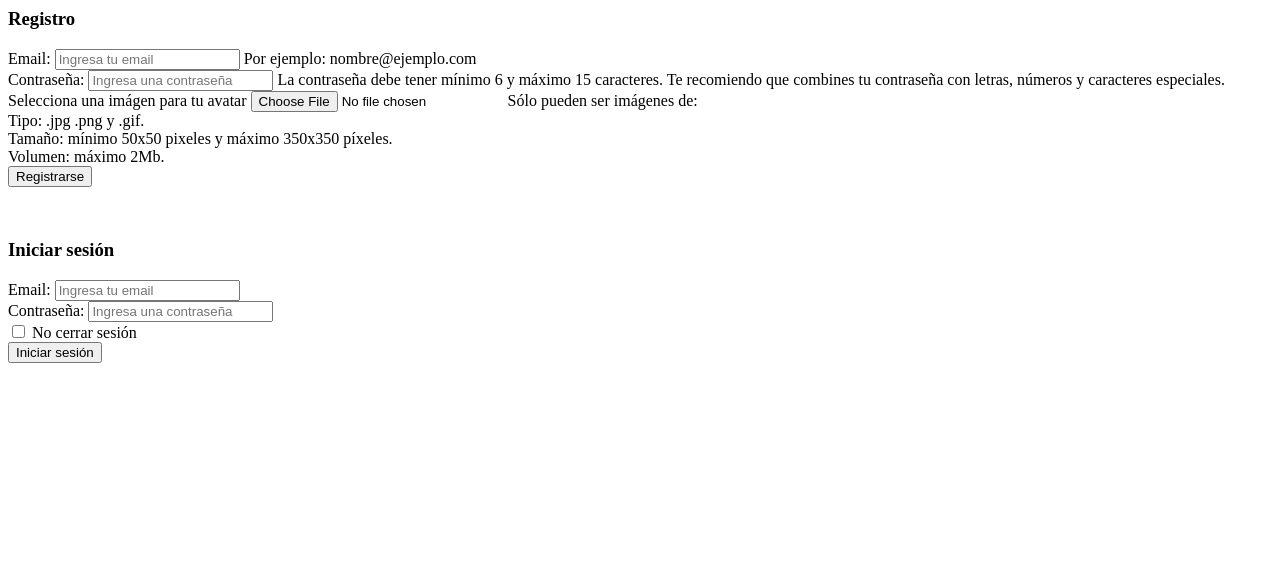
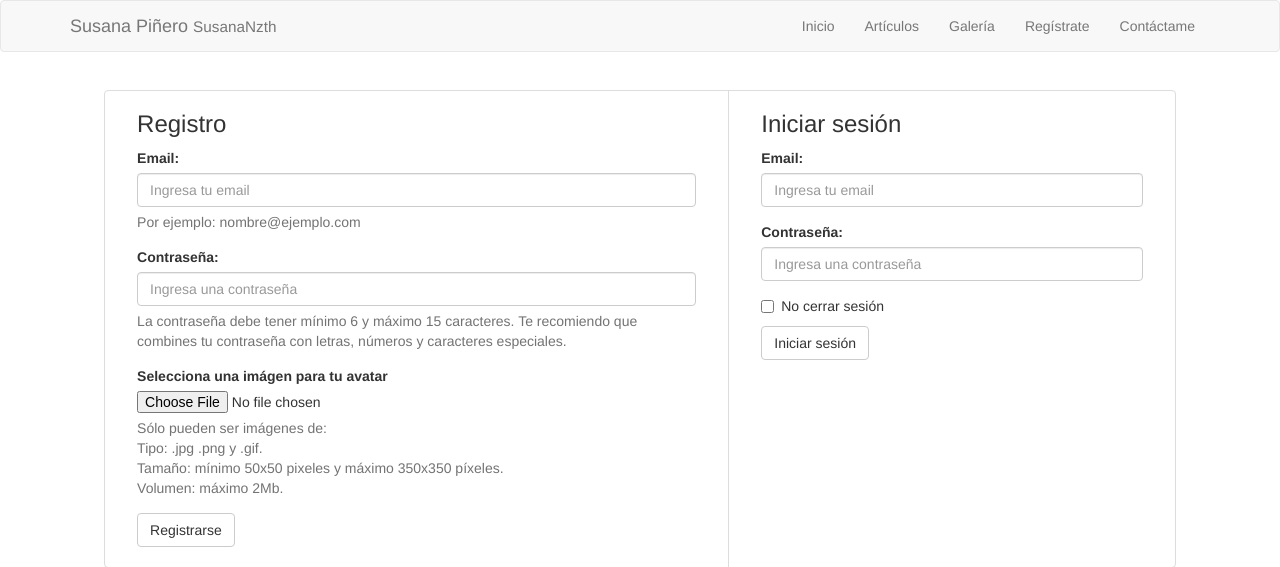
Before and after one commit to susananzth/LP_Bootstrap, a PHP site: page /login.php in a window 1280 px wide. Shown: the top 567 px of the page. Run offline with PHP 8.4, Linux system fonts and the light colour scheme.

Commit message:
Modificando galery

```diff
--- a/article.html
+++ b/article.html
@@ -52,7 +52,7 @@
             <ul class="nav navbar-nav navbar-right text-right">
                 <li><a href="index.html">Inicio</a></li>
                 <li><a href="article.html">Artículos</a></li>
-                <li><a href="galery.html">Galería</a></li>
+                <li><a href="galery.php">Galería</a></li>
                 <li><a href="login.php">Regístrate</a></li>
                 <li><a href="contact.html">Contáctame</a></li>
             </ul>
--- a/contact.html
+++ b/contact.html
@@ -52,7 +52,7 @@
             <ul class="nav navbar-nav navbar-right text-right">
                 <li><a href="index.html">Inicio</a></li>
                 <li><a href="article.html">Artículos</a></li>
-                <li><a href="galery.html">Galería</a></li>
+                <li><a href="galery.php">Galería</a></li>
                 <li><a href="login.php">Regístrate</a></li>
                 <li><a href="contact.html">Contáctame</a></li>
             </ul>
--- a/galery.html
+++ b/galery.php
@@ -52,7 +52,7 @@
             <ul class="nav navbar-nav navbar-right text-right">
                 <li><a href="index.html">Inicio</a></li>
                 <li><a href="article.html">Artículos</a></li>
-                <li><a href="galery.html">Galería</a></li>
+                <li><a href="galery.php">Galería</a></li>
                 <li><a href="login.php">Regístrate</a></li>
                 <li><a href="contact.html">Contáctame</a></li>
             </ul>
--- a/index.html
+++ b/index.html
@@ -50,7 +50,7 @@
             <ul class="nav navbar-nav navbar-right text-right">
                 <li><a class="link" href="index.html">Inicio</a></li>
                 <li><a class="link" href="article.html">Artículos</a></li>
-                <li><a class="link" href="galery.html">Galería</a></li>
+                <li><a class="link" href="galery.php">Galería</a></li>
                 <li><a class="link" href="login.php">Regístrate</a></li>
                 <li><a class="link" href="contact.html">Contáctame</a></li>
             </ul>
--- a/login.php
+++ b/login.php
@@ -1,4 +1,5 @@
-
+<?php include("partials/top_page.php"); ?>
+<?php include("partials/nav.php"); ?>
 <section>
     <div class="container ecc">
         <div class="row">
@@ -61,5 +62,5 @@
         </div>
 
     </div>
-
 </section>
+<?php include("partials/footer.php"); ?>
--- a/partials/footer.php
+++ b/partials/footer.php
@@ -4,8 +4,8 @@
     </div>
 </footer>
 
-<script type="text/javascript" src="../js/jquery-3.2.1.min.js"></script>
-<script type="text/javascript" src="../js/bootstrap.min.js"></script>
+<script type="text/javascript" src="js/jquery-3.2.1.min.js"></script>
+<script type="text/javascript" src="js/bootstrap.min.js"></script>
 
 </body>
 </html>
--- a/partials/nav.php
+++ b/partials/nav.php
@@ -1,3 +1,4 @@
+
 <nav id="navbar" class="navbar navbar-default" role="navigation">
     <div class="container">
         <div class="navbar-header">
@@ -8,7 +9,7 @@
             </button>
             <!--Logo-->
             <div class="navbar-header">
-                <a class="navbar-brand" href="../index.html">
+                <a class="navbar-brand" href="/index.html">
                     Susana Piñero <small> SusanaNzth</small>
                 </a>
             </div>
@@ -16,11 +17,11 @@
         <!--Drop-down navigation bar | Barra de navegación desplegable-->
         <div class="collapse navbar-collapse" id="nav">
             <ul class="nav navbar-nav navbar-right text-right">
-                <li><a href="../index.html">Inicio</a></li>
-                <li><a href="../article.html">Artículos</a></li>
-                <li><a href="../galery.html">Galería</a></li>
-                <li><a href="../login.php">Regístrate</a></li>
-                <li><a href="../contact.html">Contáctame</a></li>
+                <li><a href="index.html">Inicio</a></li>
+                <li><a href="article.html">Artículos</a></li>
+                <li><a href="galery.html">Galería</a></li>
+                <li><a href="login.php">Regístrate</a></li>
+                <li><a href="contact.html">Contáctame</a></li>
             </ul>
         </div>
     </div>
--- a/partials/top_page.php
+++ b/partials/top_page.php
@@ -25,8 +25,8 @@
     <meta http-equiv="Set-Cookie" content="name=data; path=path; expires=0">
     <meta name="viewport" content="width=device-width, initial-scale=1.0">
 
-    <link rel="stylesheet" type="text/css" href="../css/bootstrap.min.css">
-    <link rel="stylesheet" type="text/css" href="../css/mystyle.css">
+    <link rel="stylesheet" type="text/css" href="css/bootstrap.min.css">
+    <link rel="stylesheet" type="text/css" href="css/mystyle.css">
 
     <title>Template with Bootstrap</title>
 </head>
```
